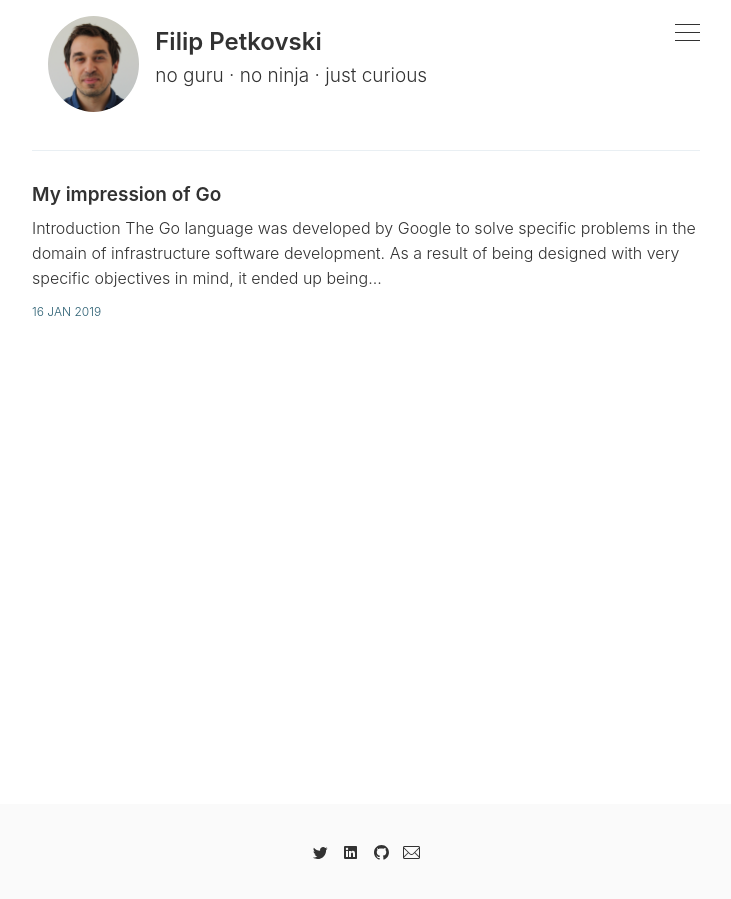
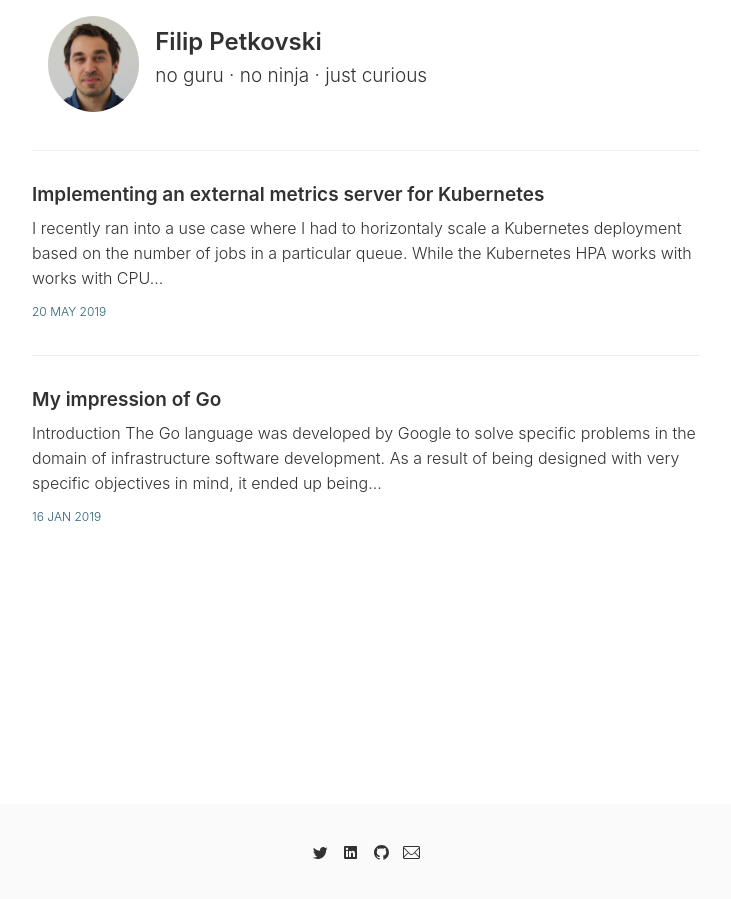
Before and after one commit to fpetkovski/fpetkovski.github.io, a Jekyll site: the page built from index.html, in a window 1280 px wide. Shown: the whole page, without its empty margins (274-1005 px from the left). Built offline with Jekyll 4.4.1, drawn with Linux system fonts in a browser that asks for light colours; the list of posts is cut into pages by our own code.

Commit message:
Add post

```diff
--- a/_includes/header.html
+++ b/_includes/header.html
@@ -15,11 +15,11 @@
             </div>
           </div>
 
-          <div class='o-grid__col o-grid__col--1-4-s'>
+          <!-- <div class='o-grid__col o-grid__col--1-4-s'>
             <label class='js-off-canvas-toggle c-off-canvas-toggle' aria-label='Toggle navigation'>
               <span class='c-off-canvas-toggle__icon'></span>
             </label>
-          </div>
+          </div> -->
 
           <div class='o-grid__col o-grid__col--1-4-s'>
             <div class='c-off-canvas-content'>
--- /dev/null
+++ b/_posts/2019-05-20-kubernetes-external-metrics.markdown
@@ -0,0 +1,14 @@
+---
+layout: post
+title: Implementing an external metrics server for Kubernetes
+tags: [kubernetes, go]
+---
+
+I recently ran into a use case where I had to horizontaly scale a Kubernetes deployment based on the number of jobs in a particular queue. While the Kubernetes HPA works with works with CPU and memory out of the box, using it with pretty much any any other metric requires you to deploy an entire monitoring solution This at the time seemed like a huge hammer for a small nail.
+
+I wanted to see if I can roll out a leaner solution and find a way to make the HPA work with my specific metric.
+This eventually lead me to writing my own external metrics server for Kubernetes, and I decided to make the proof of concept
+publicly available in case it helps someone with a similar problem.
+The entire source code can be found on [github](https://github.com/fpetkovski/k8s-external-metrics-server)
+
+The solution is based on the [custom-metrics-adapter](https://github.com/kubernetes-incubator/custom-metrics-apiserver) project found in the kubernetes-incubator. The project is inteded to serve as a library for bootstraping a metrics server, and it proved to be of immense value for understanding how the kubernetes API can be extended.
```
